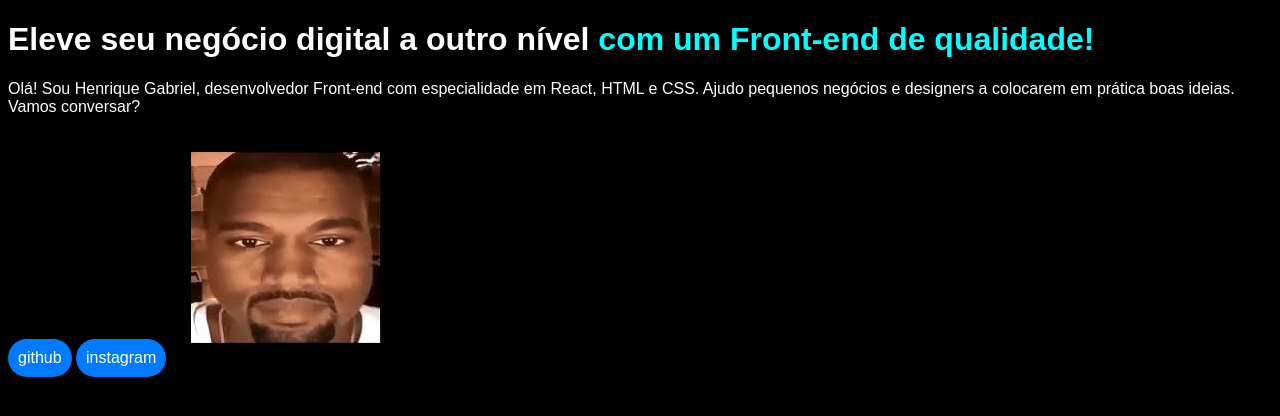
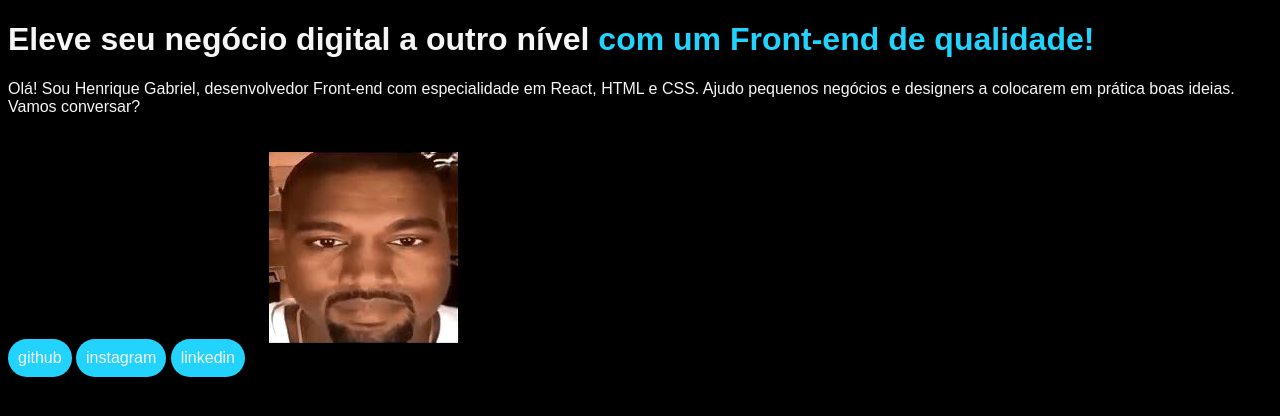
Before and after one commit to Henriquefr123/Minhas-redes, a plain HTML site: page index.html in a window 1280 px wide. Drawn offline with Linux system fonts and the light colour scheme.

Commit message:
commit
atualização

```diff
--- a/index.html
+++ b/index.html
@@ -4,17 +4,18 @@
     <meta charset="UTF-8">
     <meta name="viewport" content="width=device-width, initial-scale=1.0">
     <link rel="stylesheet" href="style.css">
-    <title>Document</title>
+    <title>Portfolio</title>
 </head>
 <body>
     <header></header>
     <main>
-        <h1>Eleve seu negócio digital a outro nível <strong>com um Front-end de qualidade!</strong></h1>
+        <h1>Eleve seu negócio digital a outro nível <strong class="titulo-azul">com um Front-end de qualidade!</strong></h1>
 
         <p>Olá! Sou Henrique Gabriel, desenvolvedor Front-end com especialidade em React, HTML e CSS. Ajudo pequenos negócios e designers a colocarem em prática boas ideias. Vamos conversar?</p>
 
-        <a href="https://github.com/Henriquefr123" target="_blank" class="botao"">github</a>
+        <a href="https://github.com/Henriquefr123" target="_blank" class="botao">github</a>
         <a href="https://www.instagram.com/henriquefr321/" target="_blank" class="botao">instagram</a>
+        <a href="https://www.linkedin.com/in/brandaohenrique/"target="_blank" class="botao">linkedin</a>
 
         <img src="kanye.jpg" alt="foto do kanye west" class="kanye">
     </main>
--- a/style.css
+++ b/style.css
@@ -3,26 +3,26 @@
 }
 body {
     background-color: black;
-    color: white;
+    color: #F6F6F6;
 }
 
-strong {
-    color: aqua;
+.titulo-azul             {
+    color:#22d4fd ;
 }
 
 .botao {
     display: inline-block;
     padding: 10px;
-    background-color:#007bff;
+    background-color:#22D4FD;
     border-radius: 20px;
     text-decoration: none;
-    color: white;
+    color: #F6F6F6;
     text-align: center;
     font-size: 16px;
 }
 
 .botao:hover {
-    background-color: #0056b3;
+    background-color: #509cee;
 }
 
 .kanye {
```
